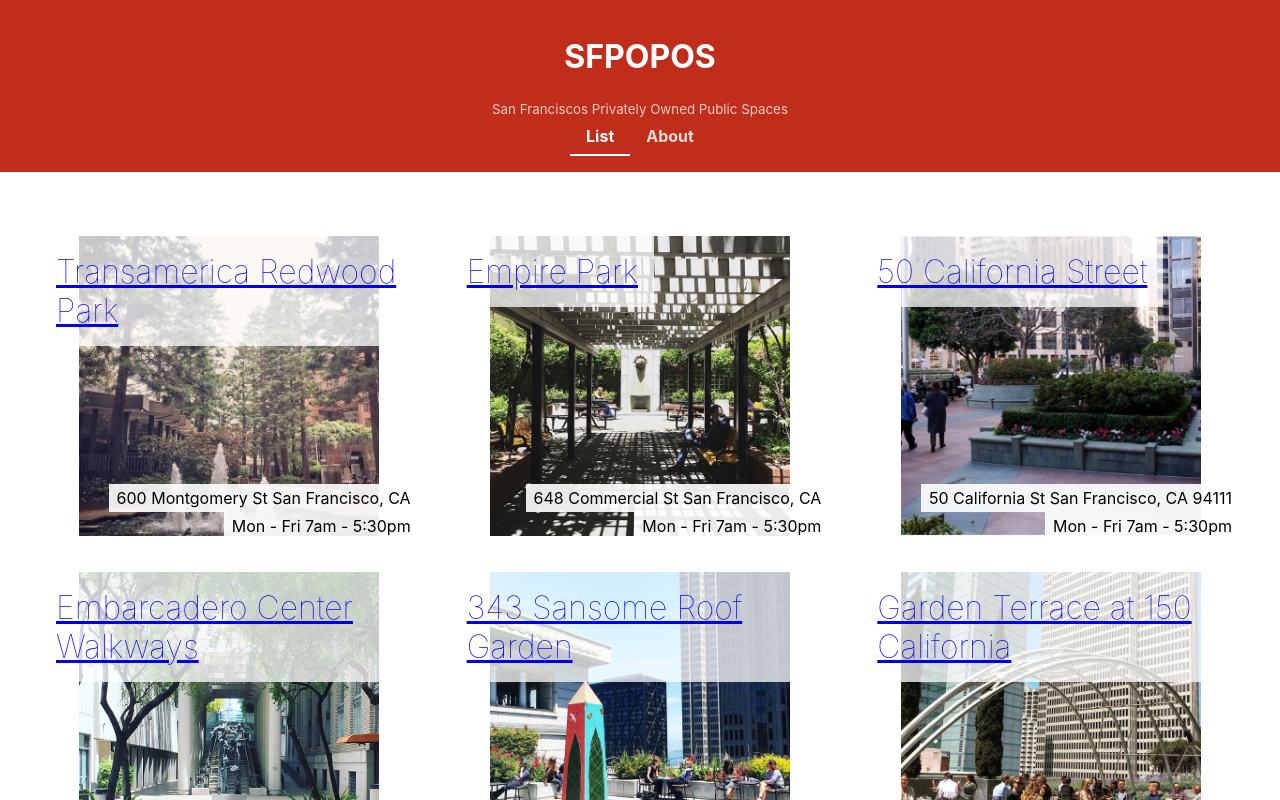
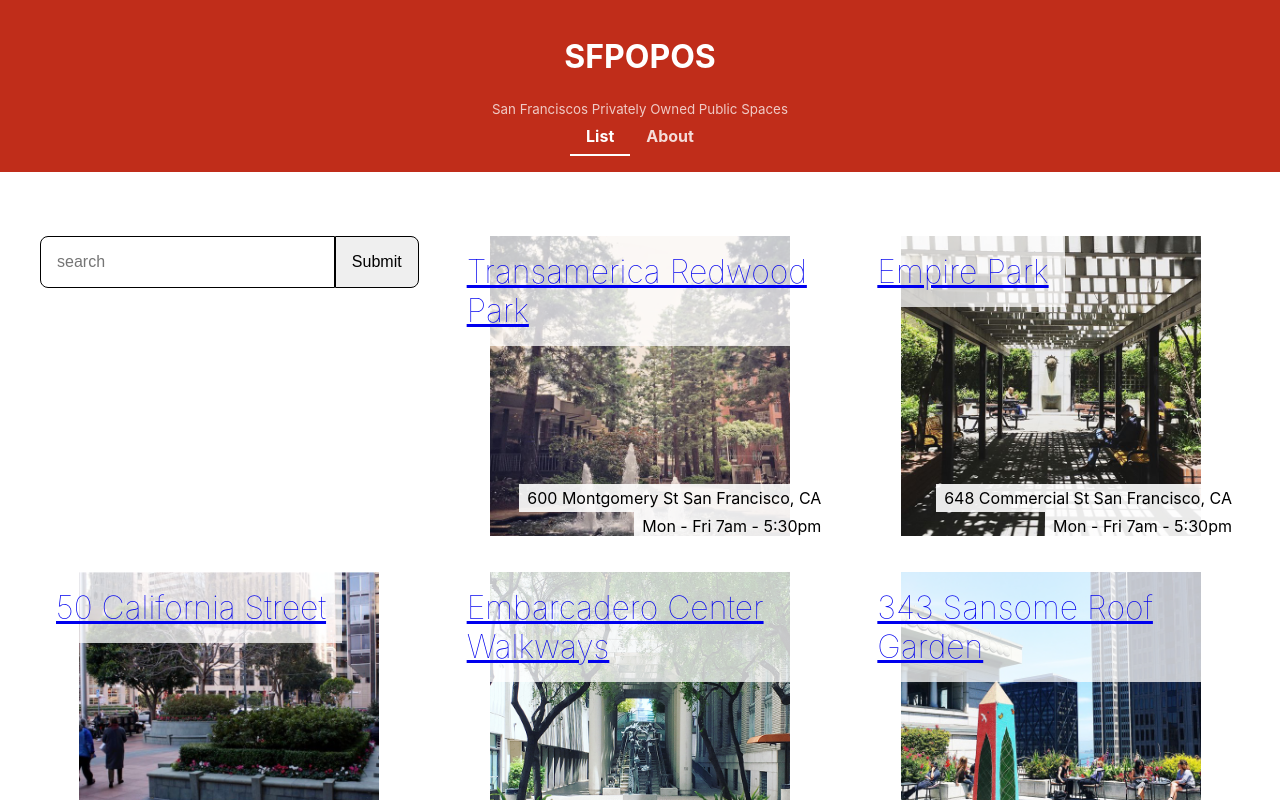
Before and after one commit to meekachm/React-Fundamentals-Tutorial, a React (Create React App) app: page /details/1 in a window 1280 px wide. Shown: the top 800 px of the page. Built offline with nearby package versions, Linux system fonts and the light colour scheme.

Commit message:
Add Search Bar and Styled

```diff
--- a/src/components/App.js
+++ b/src/components/App.js
@@ -3,7 +3,6 @@ import { Outlet } from 'react-router-dom';
 import './App.css';
 
 import Title from './Title/Title';
-import POPOSList from './POPOSList/POPOSList';
 import Footer from './Footer/Footer';
 
 function App() {
--- a/src/components/POPOSDetails/POPOSDetails.js
+++ b/src/components/POPOSDetails/POPOSDetails.js
@@ -1,7 +1,7 @@
 import React from 'react';
 import { useParams } from 'react-router';
 import './POPOSDetails.css';
-import data from '../../sfpopos-data.json';
+import data from '../../sfpopos-data.js';
 
 function POPOSDetails(props) {
   const params = useParams();
--- a/src/components/POPOSList/POPOSList.css
+++ b/src/components/POPOSList/POPOSList.css
@@ -20,3 +20,27 @@
 		grid-template-columns: 1fr;
 	}
 }
+
+.POPOSList form {
+  display: flex;
+  align-items: flex-start;
+}
+
+.POPOSList form input,
+.POPOSList form button {
+  padding: 1em;
+  margin: 0;
+  border: 1px solid;
+  font-size: 1rem;
+}
+
+.POPOSList form input {
+  flex: 1;
+  border-top-left-radius: 0.5em;
+  border-bottom-left-radius: 0.5em;
+}
+
+.POPOSList form button {
+  border-top-right-radius: 0.5em;
+  border-bottom-right-radius: 0.5em;
+}
--- a/src/components/POPOSList/POPOSList.js
+++ b/src/components/POPOSList/POPOSList.js
@@ -1,14 +1,29 @@
 import React from 'react';
-import data from '../../sfpopos-data.json';
+import { useState } from 'react';
+import data from '../../sfpopos-data.js';
 import './POPOSList.css';
 import POPOSSpace from '../POPOSSpace/POPOSSpace';
 
 function POPOSList() {
+  const [query, setQuery] = useState('');
   // deconstruct
-  const spaces = data.map(({ title, address, images, hours }, i) => {
+  const spaces = data
+    .filter((obj) => {
+      // true if query in title
+      const inTitle = obj.title
+        .toLowerCase()
+        .includes(query.toLowerCase());
+      // true if query in address
+      const inAddress = obj.address
+        .toLowerCase()
+        .includes(query.toLowerCase());
+      // return true if either is true
+      return inTitle || inAddress;
+    })
+    .map(({ id, title, address, images, hours }) => {
       return (
         <POPOSSpace
-        id={i}
+          id={id}
           key={title}
           name={title}
           address={address}
@@ -18,7 +33,19 @@ function POPOSList() {
       );
     });
 
-  return <div className="POPOSList">{spaces}</div>;
+  return (
+    <div className="POPOSList">
+      <form>
+        <input
+          value={query}
+          placeholder="search"
+          onChange={(e) => setQuery(e.target.value)}
+        />
+        <button type="submit">Submit</button>
+      </form>
+      {spaces}
+    </div>
+  );
 }
 
 export default POPOSList;
--- /dev/null
+++ b/src/sfpopos-data.js
@@ -0,0 +1,7 @@
+import data from './sfpopos-data.json'
+
+data.forEach((obj, i) => {
+	obj.id = i
+})
+
+export default data
```
Lines whose indentation alone changed are shown as unchanged.
